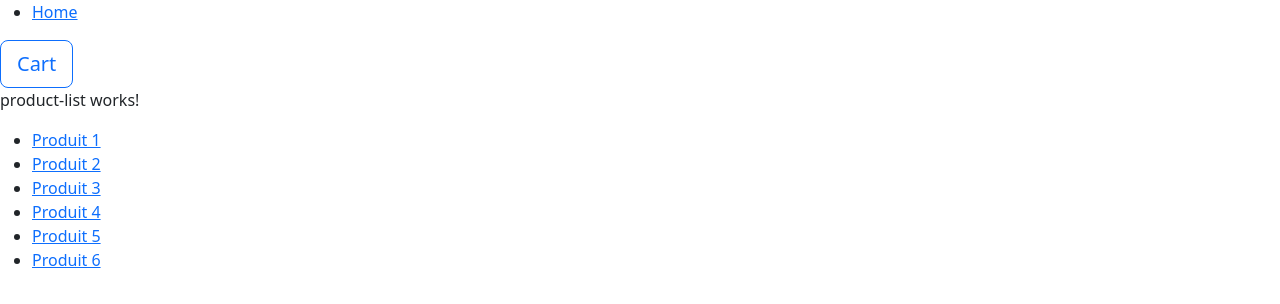
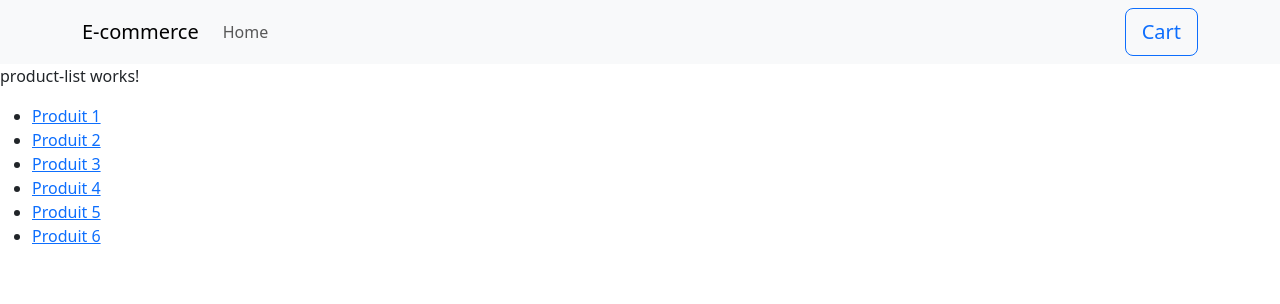
Before and after one commit to D14rn/angular-ecommerce, an Angular app: page / in a window 1280 px wide. Shown: the top 304 px of the page. Built offline with nearby package versions, Linux system fonts and the light colour scheme.

Commit message:
[Feat] Create navbar with cart button

```diff
--- a/src/app/app.component.ts
+++ b/src/app/app.component.ts
@@ -7,15 +7,20 @@ import { CartModalComponent } from "./components/cart-modal/cart-modal.component
   standalone: true,
   imports: [RouterOutlet, RouterLink, CartModalComponent],
   template: `
-    <nav>
-      <ul>
-        <li>
-          <a routerLink="/">Home</a>
-        </li>
-      </ul>
+    <nav class="navbar navbar-expand-lg navbar-light bg-body-tertiary">
+      <div class="container">
+        <a routerLink="/" class="navbar-brand" href="#">E-commerce</a>
+        <div class="collapse navbar-collapse">
+          <ul class="navbar-nav mr-auto">
+            <li class="nav-item active">
+              <a routerLink="/" class="nav-link">Home</a>
+            </li>
+          </ul>
+        </div>
+        <app-cart-modal/>
+      </div>
     </nav>
     <main>
-      <app-cart-modal/>
       <section class="content">
         <router-outlet/>
       </section>
```
